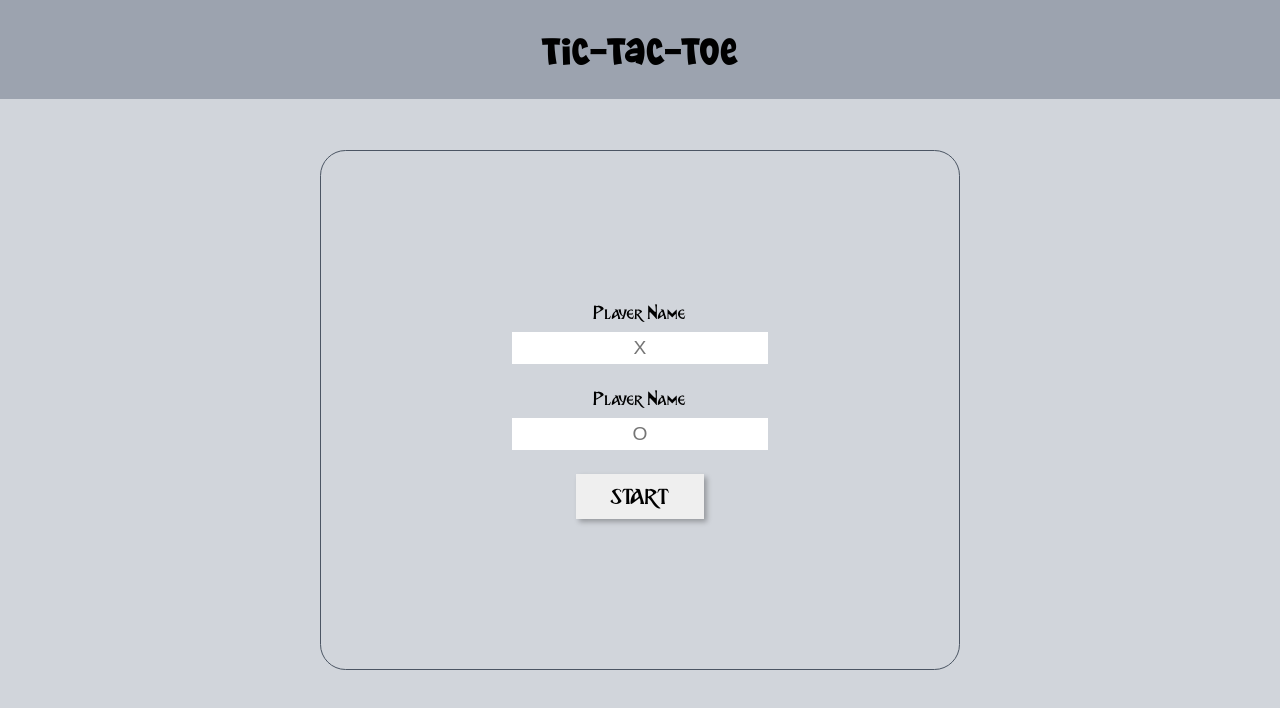
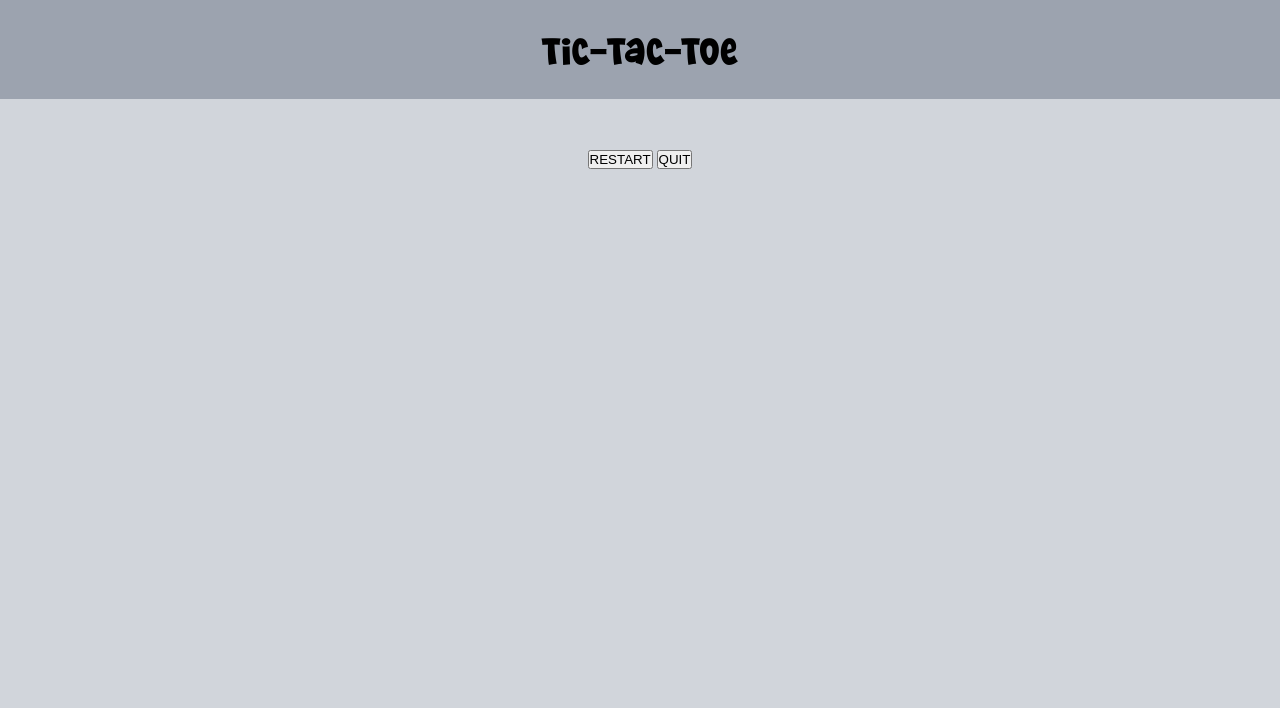
Before and after one commit to MhmdFais/tic-tac-toe, a plain HTML site: page index.html in a window 1280 px wide. Both pictures are taken after a click on the button "START". Drawn offline with Linux system fonts and the light colour scheme.

Commit message:
start button screen disppear/appear function

```diff
--- a/index.html
+++ b/index.html
@@ -30,6 +30,14 @@
                 <button class="start-button">START</button>
             </div>
         </div>
+        <div class="board-frame" style="display: none;">
+            <div class="game-board"></div>
+            <div class="game-info"></div>
+            <div class="game-btn">
+                <button class="restart-btn">RESTART</button>
+                <button class="quit-btn">QUIT</button>
+            </div>
+        </div>
     </main>
 
     <footer></footer>
--- a/script.js
+++ b/script.js
@@ -0,0 +1,7 @@
+//Game baord appear
+
+let startBtn = document.querySelector(".start-button");
+startBtn.addEventListener("click", () => {
+    document.querySelector(".outer-frame").style.display = "none";
+    document.querySelector(".board-frame").style.display = "grid";
+});
--- a/styles.css
+++ b/styles.css
@@ -78,7 +78,7 @@ input[type="text"]{
     border: none;
 }
 
-button{
+.start-button{
     width: clamp(5rem, 10vw, 15rem);
     padding: 8%;
     font-family: normalFont;
@@ -87,7 +87,7 @@ button{
     box-shadow: 3px 3px 5px rgba(0, 0, 0, 0.28);
 }
 
-button:hover{
+.start-button:hover{
     box-shadow: none;
     width: clamp(4.8rem, 9.8vw, 14.8rem);
     background-color: var(--button-hover-bg);
```
